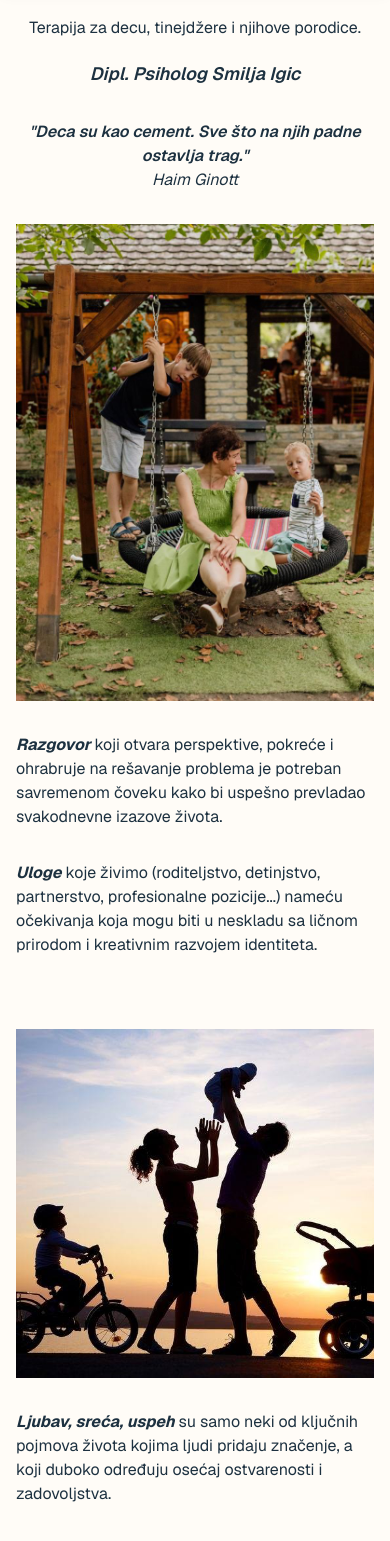
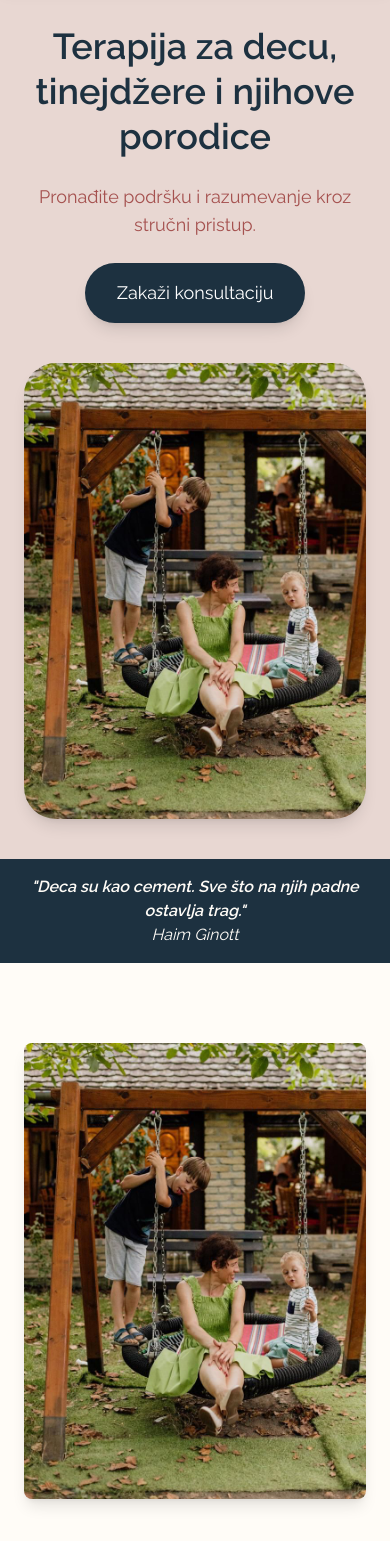
Before and after one commit to Milos191405/smiljaigicpsiholog, a Next.js app: page / in a window 390 px wide. Shown: the part 80-1621 px from the top of the page. Built offline with nearby package versions, Linux system fonts and the light colour scheme.

Commit message:
adding new colors and changing styling

```diff
--- a/src/app/Kontakt/page.js
+++ b/src/app/Kontakt/page.js
@@ -31,7 +31,7 @@ function Kontakt() {
 
         <form
           onSubmit={handleSubmit}
-          className="flex flex-col space-y-4 p-4 border border-foreground rounded-lg shadow-md text-foreground bg-background"
+          className="flex flex-col space-y-4 p-4 border border-foreground rounded-lg shadow-md text-foreground bg-background "
         >
           <label htmlFor="firstname" className="font-medium">
             Ime
@@ -43,7 +43,7 @@ function Kontakt() {
             value={formData.firstname}
             onChange={handleChange}
             placeholder="Unesite vaše ime..."
-            className="border border-gray-300 rounded-md p-2 focus:outline-none focus:ring-2 focus:ring-foreground"
+            className="border border-foreground rounded-md p-2 focus:outline-none focus:ring-2 focus:ring-foreground"
             required
           />
 
@@ -76,7 +76,7 @@ function Kontakt() {
 
           <button
             type="submit"
-            className="bg-foreground text-background font-semibold py-2 rounded-md hover:text-orange-300 transition duration-300"
+            className="bg-foreground text-background font-semibold py-2 rounded-md hover:text-orange-300 transition duration-300 w-2/3 mx-auto"
           >
             Pošalji
           </button>
--- a/src/app/O_meni/page.js
+++ b/src/app/O_meni/page.js
@@ -1,29 +1,9 @@
-'use client';
-
-import { useState, useEffect } from "react";
-
 import ImageComponent from "@/components/ImageComponent";
 import Navbar from "@/components/Navbar";
 import Footer from "@/components/Footer";
-
-import quotes from "@/src/data/quotes.json";
 import RandomQuote from "@/components/RandomQuote";
 
 function O_meni() {
-  const [randomQuote, setRandomQuote] = useState("");
-
-
-    const getRandomQuote = () => {
-      if (quotes.length > 0) {
-        return quotes[Math.floor(Math.random() * quotes.length)];
-      }
-      return "Psihoterapija je put do samorazumevanja.";
-    };
-
-
-    useEffect(() => {
-      setRandomQuote(getRandomQuote());
-    }, []);
   return (
     <>
       <Navbar />
@@ -34,47 +14,52 @@ function O_meni() {
         <h2 className="text-lg italic text-center font-bold pb-8 md:text-xl lg:text-2xl md:pt-10">
           Smilja Igic
         </h2>
-        <p className=" px-4 pb-4 md:pb-8 ">
-          <span className="font-bold italic">Psiholog</span> i{" "}
-          <span className="font-bold italic">psihoterapeut</span> sa preko 23
-          godina iskustva u radu iz oblasti porodičnih odnosa, najviše iz okvira
-          socijalne zaštite- razvoda, delinkvencije...
-        </p>
 
-        <div className="">
+        <div className="flex flex-col items-center lg:flex-row lg:gap-8">
+          {/* Image Section */}
           <ImageComponent
             src="/Smiljka2.jpg"
             alt="Smilja Igic vas psiholog"
-            className="lg:w-1/3"
+            className="w-2/3 md:w-1/2 lg:w-1/3"
           />
+
+          {/* Bio Section */}
+          <div className="lg:w-2/3">
+            <p className="px-4 pb-4 md:pb-8">
+              <span className="font-bold italic">Psiholog</span> i{" "}
+              <span className="font-bold italic">psihoterapeut</span> sa preko 23
+              godine iskustva u radu sa porodicama, partnerima i decom, posebno
+              u okviru socijalne zaštite.
+            </p>
+          </div>
         </div>
 
-        <p className=" p-4 ">
+        <div className="p-4 space-y-4">
+          <p>
             Diplomirala je na Fakultetu u Novom Sadu, gde je stekla temeljna
-          znanja iz oblasti psihologije i psihoterapije. Posebne specijalizacije
-          završila je u oblasti porodičnog i partnerskog nasilja, kao i rada sa
-          decom koja imaju probleme u ponašanju.
-        </p>
-        <p className="p-4">
-          {" "}
-          Značajno iskustvo stekla je kroz rad kao savetnik na roditeljskom
-          telefonu i dečijoj liniji, pružajući podršku i smernice roditeljima i
-          deci u kriznim situacijama.
+            znanja iz psihologije i psihoterapije. Specijalizovala se za rad sa
+            porodicama, partnerskim odnosima i decom sa problemima u ponašanju.
           </p>
 
-        <p className="p-4">
-          Višegodišnja psihoterapijska praksa u sistemskoj porodičnoj
-          psihoterapiji najviše je usmerena na pomoć pri izazovima narušenih
-          partnerskih odnosa, roditeljstva i emotivnih gubitaka. Pored toga,
-          poseduje bogato iskustvo u radu sa osobama koje se suočavaju sa
-          stresom, anksioznošću i traumatskim iskustvima.
+          <p>
+            Dugogodišnje iskustvo stekla je kao savetnik na roditeljskom telefonu
+            i dečijoj liniji, pružajući podršku i smernice roditeljima i deci u
+            kriznim situacijama.
           </p>
 
-        <p className="p-4">
-          Poslednje dve godine posvećena je dodatnoj edukaciji iz oblasti rada
-          sa traumom kod dece i odraslih, sa ciljem pružanja još efikasnije i
-          sveobuhvatnije podrške klijentima.
+          <p>
+            Njena psihoterapijska praksa fokusira se na rešavanje izazova
+            narušenih partnerskih odnosa, roditeljstva i emotivnih gubitaka.
+            Takođe, pomaže osobama koje se suočavaju sa stresom, anksioznošću i
+            traumama.
           </p>
+
+          <p>
+            Poslednje dve godine posvećena je dodatnoj edukaciji u radu sa
+            traumom kod dece i odraslih, kako bi pružila još efikasniju podršku
+            klijentima.
+          </p>
+        </div>
       </article>
       <Footer />
     </>
--- a/src/app/globals.css
+++ b/src/app/globals.css
@@ -3,8 +3,11 @@
 :root {
   --background: #fffcf7;
   --background-secondary: #e8d7d2;
+  --background-ternary: #254041;
   --text-primary: #1d3140;
   --text-secondary: #a5514f;
+  --text-ternary: #a04e48;
+
   --font-sans: "Raleway", sans-serif;
   --font-mono: "Geist Mono", monospace;
 
@@ -20,8 +23,10 @@ body {
 @theme {
   --color-background: var(--background);
   --color-background-secondary: var(--background-secondary);
+  --color-background-ternary: var(--background-ternary);
   --color-text-primary: var(--text-primary);
   --color-text-secondary: var(--text-secondary);
+  --color-text-ternary: var(--text-ternary);
   --color-primary-bg: var(--primary-bg);
   --color-secondary-bg: var(--secondary-bg);
   --color-ternary-bg: var(--ternary-bg);
--- a/src/app/layout.js
+++ b/src/app/layout.js
@@ -1,17 +1,17 @@
-import { Geist, Geist_Mono } from "next/font/google";
+import { Raleway } from 'next/font/google';  // Import the correct font
 import "./globals.css";
 
 // Define font styles
-const geistSans = Geist({
-  subsets: ["latin"],
-  variable: "--font-geist-sans",
-  display: "swap",
+const raleway = Raleway({
+  subsets: ['latin'], // You can add other subsets like 'latin-ext' if needed
+  weights: [100, 300, 400, 500, 600, 700], // Add weights as necessary
+  display: 'swap',  // Add display swap for better rendering
 });
 
-const geistMono = Geist_Mono({
-  subsets: ["latin"],
-  variable: "--font-geist-mono",
-  display: "swap",
+const geistMono = Raleway({  // Correct the font reference to Raleway, not Railway
+  subsets: ['latin'],
+  variable: '--font-geist-mono', // This sets the custom CSS variable
+  display: 'swap',
 });
 
 export const metadata = {
@@ -23,8 +23,9 @@ export const metadata = {
 export default function RootLayout({ children }) {
   return (
     <html lang="en">
+      <head />
       <body
-        className={`antialiased ${geistSans.variable} ${geistMono.variable}`}
+        className={`antialiased ${raleway.variable} ${geistMono.variable}`} // Add correct font classes
         style={{
           fontFamily: `var(--font-geist-sans), sans-serif`,
         }}
--- a/src/app/page.js
+++ b/src/app/page.js
@@ -1,66 +1,100 @@
+"use client";
+
 import Navbar from "@/components/Navbar";
 import Footer from "@/components/Footer";
-import ImageComponent from "@/components/ImageComponent";
-import TextComponentHome from "@/components/TextComponentHome";
+import Image from "next/image";
 import Link from "next/link";
 import RandomQuote from "@/components/RandomQuote";
-
-import "@fortawesome/fontawesome-svg-core/styles.css";
-import { config } from "@fortawesome/fontawesome-svg-core";
-config.autoAddCss = false;
 
 export default function Home() {
   return (
     <>
       <Navbar />
-      <article className="pt-10 md:max-w-[700px] md:mx-auto lg:pt-24 lg:max-w-[1000px] xl:max-w-[1500px]">
 
-        {/* Hero Section */}
-        <div className="text-center p-4">
-          <p className="pt-10 md:text-lg lg:text-xl">
-            Terapija za decu, tinejdžere i njihove porodice.
-          </p>
-          <Link href="/O_meni">
-            <h1 className="text-lg pt-5 italic font-semibold md:text-xl lg:text-2xl lg:py-10">
-              <span>Dipl. Psiholog </span>Smilja Igic
+      {/* Hero Section */}
+      <section className="bg-gray-100 pt-[64px]">
+        <div className="mx-auto flex flex-col bg-background-secondary pt-10 pb-10 lg:flex-row items-center justify-between px-6 lg:px-20  ">
+          <div className="lg:w-1/2 text-center lg:text-left">
+            <h1 className="text-4xl lg:text-2xl font-semibold  leading-tight">
+              Terapija za decu, tinejdžere i njihove porodice
             </h1>
-          </Link>
-        </div>
-
-        {/* Random Quote Component */}
-        <RandomQuote />
-
-        {/* First Section */}
-        <div className="lg:flex lg:justify-between pb-10">
-          <ImageComponent src="/Smiljka1.jpg" alt="Smilja Igic vas psiholog" className="lg:w-1/3" />
-          <div className="lg:flex lg:flex-col lg:w-1/2 lg:justify-center">
-            <TextComponentHome>
-              <span className="font-bold italic">Razgovor</span> koji otvara perspektive, pokreće i ohrabruje na rešavanje problema
-              je potreban savremenom čoveku kako bi uspešno prevladao svakodnevne izazove života.
-            </TextComponentHome>
-            <TextComponentHome>
-              <span className="font-bold italic">Uloge</span> koje živimo (roditeljstvo, detinjstvo, partnerstvo, profesionalne pozicije...)
-              nameću očekivanja koja mogu biti u neskladu sa ličnom prirodom i kreativnim razvojem identiteta.
-            </TextComponentHome>
+            <p className="mt-6 text-lg text-text-secondary">
+              Pronađite podršku i razumevanje kroz stručni pristup.
+            </p>
+            <Link
+              href="/Kontakt"
+              className="mt-6 inline-block bg-text-primary text-white px-8 py-4 text-lg rounded-full shadow-lg hover:bg-blue-700 transition">
+              Zakaži konsultaciju
+            </Link>
+          </div>
+          <div className="lg:w-1/ mt-10 lg:mt-0 flex justify-end">
+            {/* Hero Image */}
+            <Image src="/Smiljka1.jpg" width={500} height={500} alt="Terapija" className="rounded-4xl shadow-lg" />
           </div>
         </div>
+      </section>
 
-        {/* Second Section */}
-        <div className="lg:flex flex-row-reverse lg:justify-between pb-10">
-          <ImageComponent src="/Smiljka4.jpg" alt="Smilja Igic vas psiholog" className="lg:w-1/3" />
-          <div className="lg:flex flex-col lg:w-1/2 justify-center">
-            <TextComponentHome>
-              <span className="font-bold italic">Ljubav, sreća, uspeh</span> su samo neki od ključnih pojmova života kojima
-              ljudi pridaju značenje, a koji duboko određuju osećaj ostvarenosti i zadovoljstva.
-            </TextComponentHome>
-            <TextComponentHome>
-              <span className="italic font-bold">Ples</span> terapeuta i klijenta vođen stručnim i fokusiranim metodama i tehnikama može
-              odgovoriti i na najteže izazove kao što su gubici, traume nasilja, lične emotivne krize, narušeni partnerski odnosi
-              ili problemi u odrastanju dece.
-            </TextComponentHome>
+     <div className="bg-text-primary text-background">
+      <RandomQuote />
+      </div>
+
+      {/* About Section */}
+      <section className="py-20 px-6 lg:px-20 bg-background">
+        <div className="mx-auto flex flex-col lg:flex-row items-center">
+          <div className="lg:w-1/2 flex justify-center">
+            <Image src="/Smiljka1.jpg" width={500} height={500} alt="Smilja Igic" className="rounded-lg shadow-lg text-text-primary" />
+          </div>
+          <div className="lg:w-1/2 lg:ml-10 mt-10 lg:mt-0">
+            <h2 className="text-3xl font-semibold text-text-primary">O meni</h2>
+            <p className="mt-6 text-gray-600 text-lg">
+              Dipl. Psiholog Smilja Igic pruža podršku kroz terapijske procese, pomažući deci, tinejdžerima i porodicama da prevaziđu izazove.
+            </p>
+            <Link href="/O_meni" className="mt-6 inline-block text-text-secondary hover:underline text-lg">Saznaj više</Link>
           </div>
         </div>
-      </article>
+      </section>
+
+      {/* Services Section */}
+      <section className="py-20 bg-background-secondary px-6 lg:px-20">
+        <div className="container mx-auto text-center">
+        <h2 className="text-3xl font-semibold text-gray-800">
+  <Link href="/Psihoterapija">Kako mogu pomoći?</Link>
+</h2>
+          <div className="mt-10 grid grid-cols-1 md:grid-cols-3 gap-10">
+
+            <div className="p-8 bg-background-ternary text-background shadow-xl rounded-lg">
+              <h3 className="text-2xl font-bold ">Psihološko savetovanje</h3>
+              <p className="mt-4 ">Individualni pristup i profesionalna podrška u prevazilaženju životnih izazova.</p>
+            </div>
+
+            <div className="p-8 bg-text-ternary text-background-secondary shadow-xl rounded-lg">
+              <h3 className="text-2xl font-bold">Porodična terapija</h3>
+              <p className="mt-4">Rad na poboljšanju odnosa i razumevanju u porodici.</p>
+            </div>
+
+            <div className="p-8 bg-white shadow-xl rounded-lg">
+              <h3 className="text-2xl font-bold text-gray-700">Rad sa decom i tinejdžerima</h3>
+              <p className="mt-4 text-gray-600">Podrška u razvoju samopouzdanja i emocionalne inteligencije.</p>
+            </div>
+          </div>
+        </div>
+      </section>
+
+      {/* Testimonials Section */}
+      <section className="py-20 px-6 lg:px-20 bg-white text-center">
+        <h2 className="text-3xl font-semibold text-gray-800">Šta kažu klijenti?</h2>
+        <p className="mt-6 text-gray-600 italic text-lg">"Smilja nam je pomogla da ponovo pronađemo mir i razumevanje u porodici."</p>
+        <p className="mt-4 text-gray-600 italic text-lg">"Njena empatija i stručnost učinili su veliku razliku u našem životu."</p>
+      </section>
+
+      {/* Contact Section */}
+      <section className="py-20 bg-gray-100 px-6 lg:px-20 text-center">
+        <h2 className="text-3xl font-semibold text-gray-800">Kontaktirajte me</h2>
+        <p className="mt-6 text-gray-600 text-lg">Spremni da napravite prvi korak? Pošaljite poruku ili zakažite konsultaciju.</p>
+        <Link href="/kontakt" className="mt-8 inline-block bg-blue-600 text-white px-8 py-4 text-lg rounded-full shadow-lg hover:bg-blue-700 transition">
+          Pošaljite poruku
+        </Link>
+      </section>
 
       <Footer />
     </>
```
Also changed, not shown: components/Navbar.js (+8 -8 lines). Lines whose indentation alone changed are shown as unchanged.
